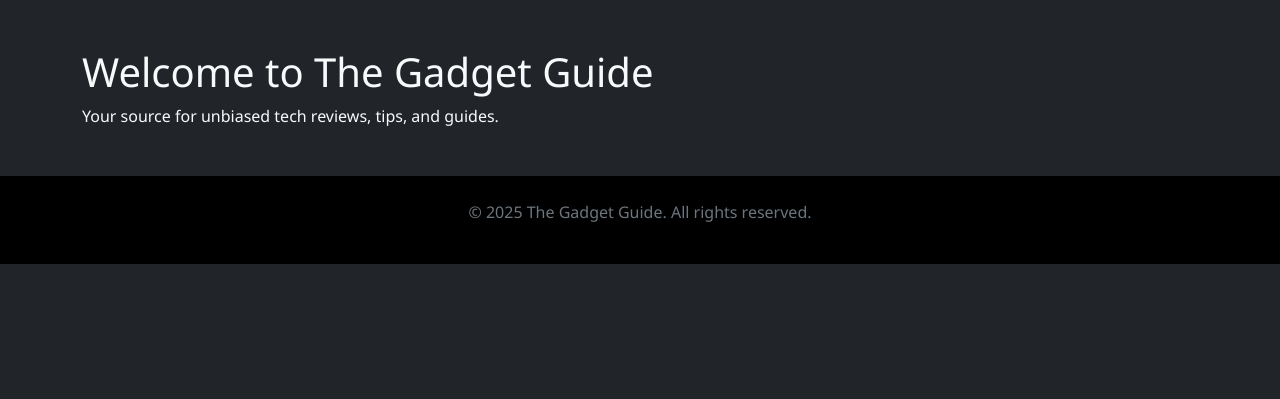
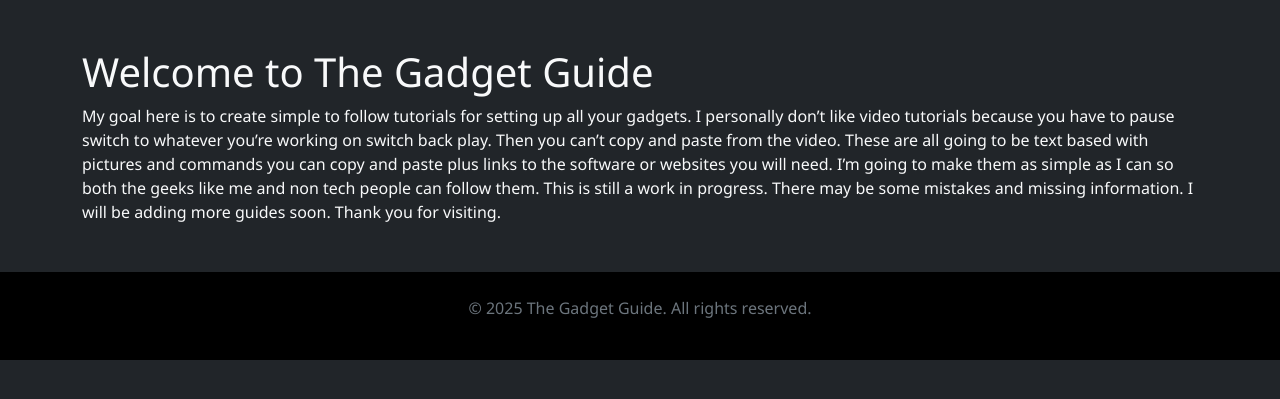
Before and after one commit to bchilton9/bchilton9.github.io, a PHP site: page / in a window 1280 px wide. Shown: the part 57-456 px from the top of the page. Run offline with PHP 8.4, Linux system fonts and the light colour scheme.

Commit message:
Update index.php

```diff
--- a/TheGadgetGuide/index.php
+++ b/TheGadgetGuide/index.php
@@ -1,6 +1,9 @@
 <?php include("includes/header.php"); ?>
 <div class="container mt-5">
     <h1>Welcome to The Gadget Guide</h1>
-    <p>Your source for unbiased tech reviews, tips, and guides.</p>
+    <p>
+My goal here is to create simple to follow tutorials for setting up all your gadgets. I personally don’t like video tutorials because you have to pause switch to whatever you’re working on switch back play. Then you can’t copy and paste from the video. These are all going to be text based with pictures and commands you can copy and paste plus links to the software or websites you will need. I’m going to make them as simple as I can so both the geeks like me and non tech people can follow them.
+This is still a work in progress. There may be some mistakes and missing information.
+I will be adding more guides soon. Thank you for visiting. </p>
 </div>
 <?php include("includes/footer.php"); ?>
```
